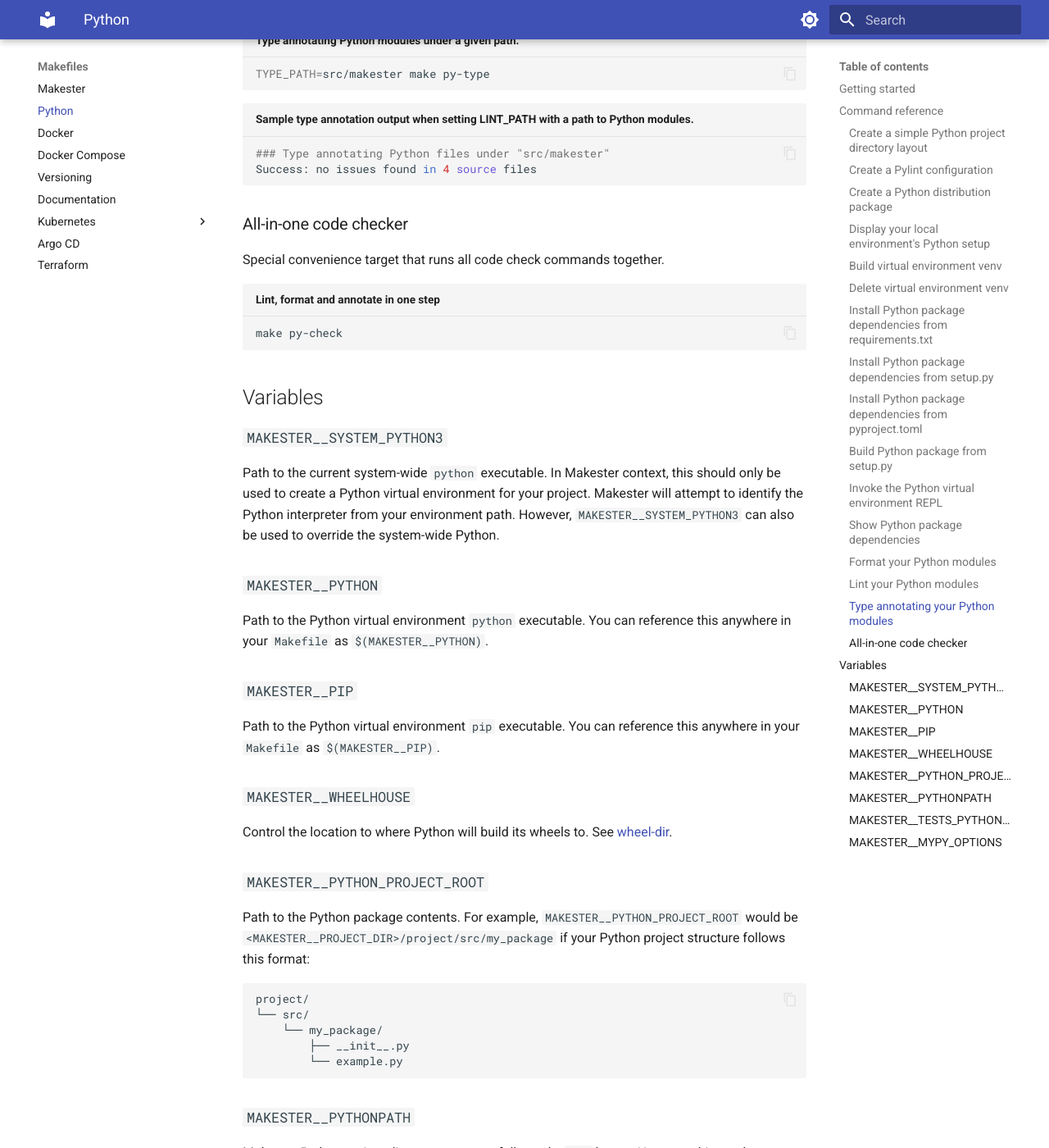
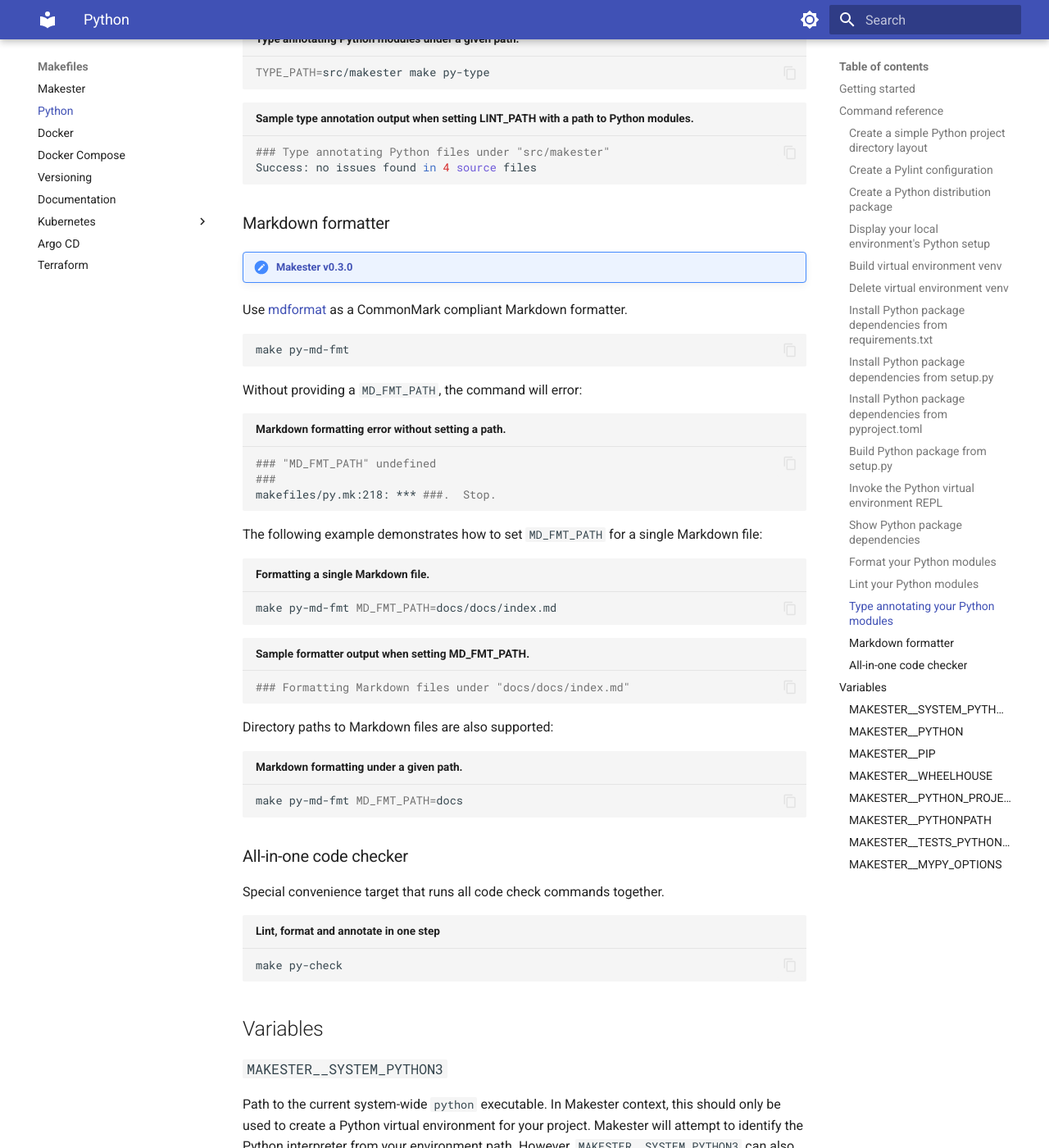
Before and after one commit to loum/makester, an MkDocs documentation site: the page built from docs/docs/makefiles/py.md, in a window 1280 px wide and 1400 px high, scrolled down 7709 px. Shown: the whole window at 82% size. Built offline with MkDocs 1.6.1 and Material for MkDocs 9.7.7, drawn with Linux system fonts in a browser that asks for light colours.

````diff
--- a/docs/docs/makefiles/py.md
+++ b/docs/docs/makefiles/py.md
@@ -305,9 +305,7 @@
 Use [mypy](https://mypy-lang.org/) for code type annotation.
 
 !!! note
-
-Makester defaults to a more strict interpretation of type annotation checks with the
-`--disallow-untyped-defs` switch. This can be overridden with `MAKESTER__MYPY_OPTIONS`.
+    Makester defaults to a more strict interpretation of type annotation checks with the `--disallow-untyped-defs` switch. This can be overridden with `MAKESTER__MYPY_OPTIONS`.
 
 ```sh
 make py-type-all
@@ -364,6 +362,40 @@
 ```sh title="Sample type annotation output when setting LINT_PATH with a path to Python modules."
 ### Type annotating Python files under "src/makester"
 Success: no issues found in 4 source files
+```
+
+### Markdown formatter
+
+!!! tag "[Makester v0.3.0](https://github.com/loum/makester/releases/tag/0.3.0){target="\_blank"}"
+
+Use [mdformat](https://mdformat.readthedocs.io/en/stable/) as a CommonMark compliant Markdown formatter.
+
+```sh
+make py-md-fmt
+```
+
+Without providing a `MD_FMT_PATH`, the command will error:
+
+```sh title="Markdown formatting error without setting a path."
+### "MD_FMT_PATH" undefined
+###
+makefiles/py.mk:218: *** ###.  Stop.
+```
+
+The following example demonstrates how to set `MD_FMT_PATH` for a single Markdown file:
+
+```sh title="Formatting a single Markdown file."
+make py-md-fmt MD_FMT_PATH=docs/docs/index.md
+```
+
+```sh title="Sample formatter output when setting MD_FMT_PATH."
+### Formatting Markdown files under "docs/docs/index.md"
+```
+
+Directory paths to Markdown files are also supported:
+
+```sh title="Markdown formatting under a given path."
+make py-md-fmt MD_FMT_PATH=docs
 ```
 
 ### All-in-one code checker
````
Also changed, not shown: docs/docs/makefiles/k8s/microk8s.md (+7 -0 lines), 11 other files.
